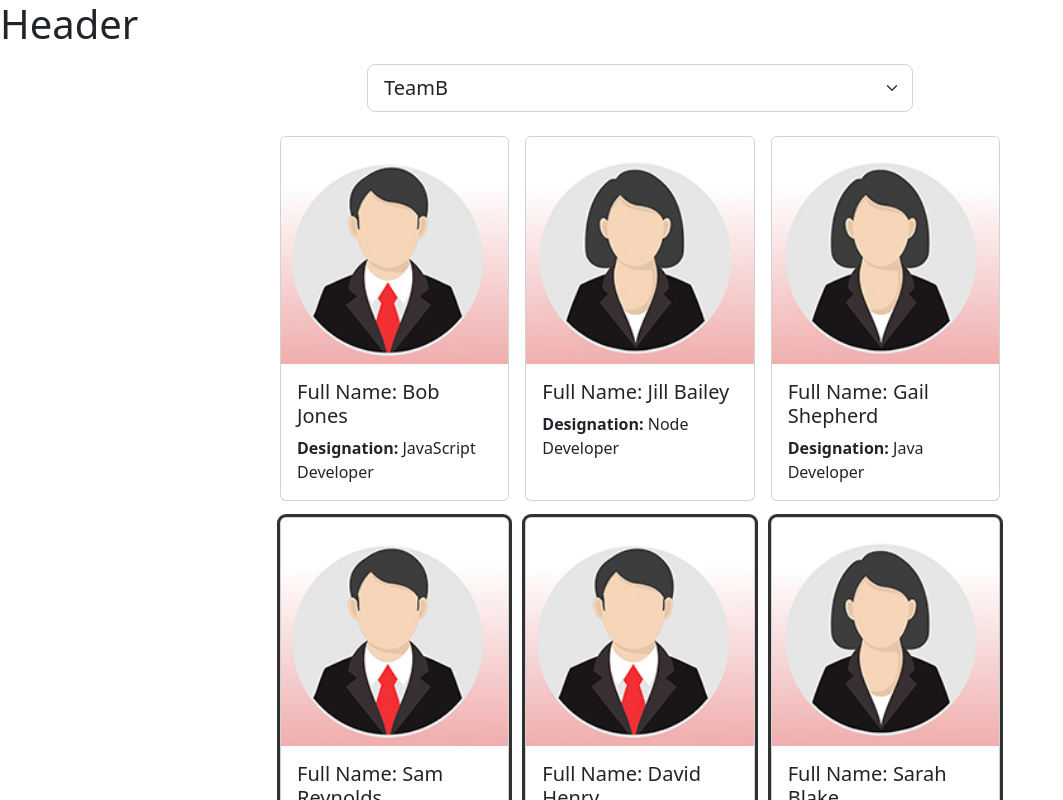
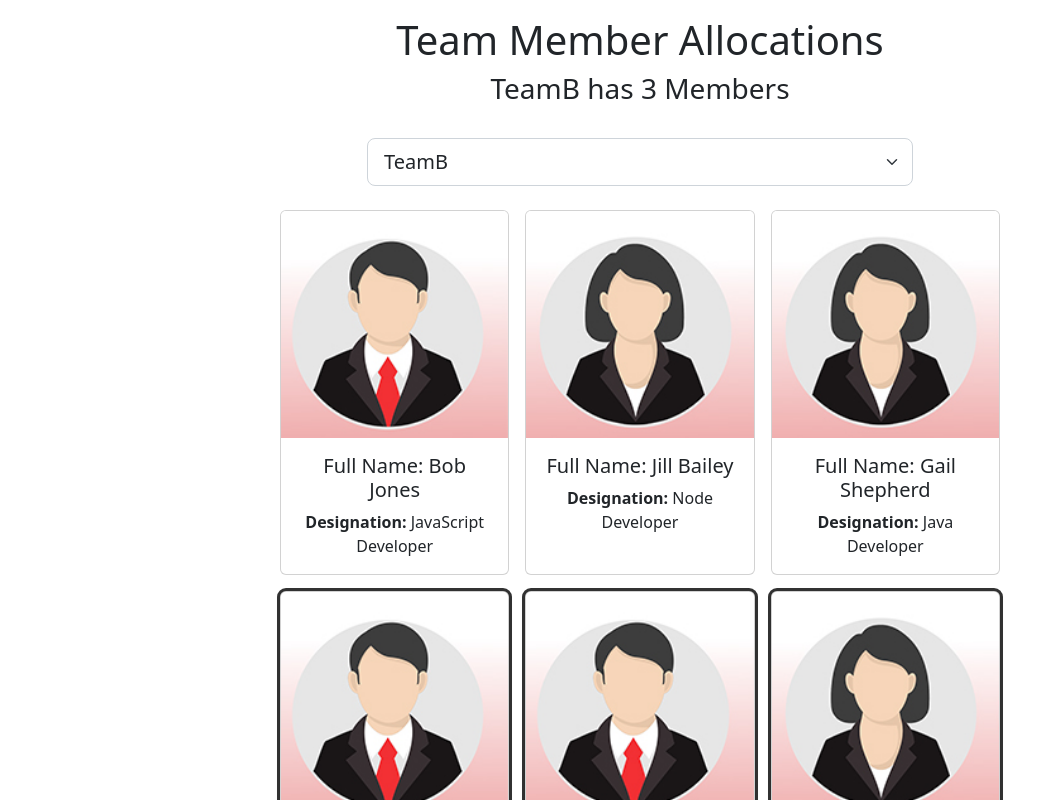
Before and after one commit to rsmacias/team-member-allocation-app, a React (Create React App) app: page / in a window 1280 px wide. Shown: the top 800 px of the page, without its empty margins (0-1063 px from the left). Built offline with nearby package versions, Linux system fonts and the light colour scheme.

Commit message:
Using the shared state in Header component and beauty it.

```diff
--- a/src/App.css
+++ b/src/App.css
@@ -10,3 +10,7 @@
 .standout {
   box-shadow: rgba(0,0,0,0.16) 0px 1px 4px, rgb(51, 51, 51) 0px 0px 0px 3px;
 }
+
+h1, h2, h3, h4, h5, p {
+  text-align: center;
+}
--- a/src/Header.jsx
+++ b/src/Header.jsx
@@ -1,7 +1,12 @@
 const Header = ({selectedTeam, teamMemberCount}) => {
     return (
-        <header>
-            <h1>Header</h1>
+        <header className="container">
+            <div className="row justify-content-center mt-3 mb-4">
+                <div className="col-8">
+                    <h1>Team Member Allocations</h1>
+                    <h3>{selectedTeam} has {teamMemberCount} Members</h3>
+                </div>
+            </div>
         </header>
     )
 }
```
